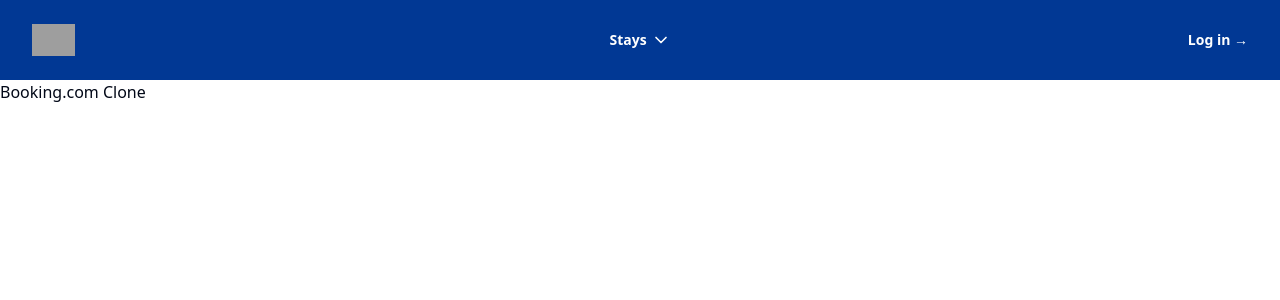
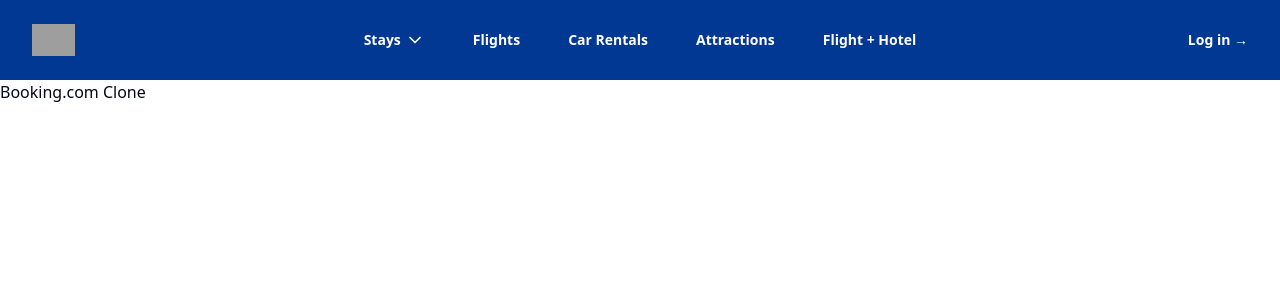
Before and after one commit to randilt/booking.com-clone-nextjs14, a Next.js app: page / in a window 1280 px wide. Shown: the top 300 px of the page. Built offline with nearby package versions, Linux system fonts and the light colour scheme; grey boxes are pictures that could not be loaded.

Commit message:
Finish bulding navbar

```diff
--- a/components/Header.tsx
+++ b/components/Header.tsx
@@ -127,6 +127,18 @@
               </Popover.Panel>
             </Transition>
           </Popover>
+          <a href="#" className="text-sm font-semibold leading-6 text-white">
+            Flights
+          </a>
+          <a href="#" className="text-sm font-semibold leading-6 text-white">
+            Car Rentals
+          </a>
+          <a href="#" className="text-sm font-semibold leading-6 text-white">
+            Attractions
+          </a>
+          <a href="#" className="text-sm font-semibold leading-6 text-white">
+            Flight + Hotel
+          </a>
         </Popover.Group>
         <div className="hidden lg:flex lg:flex-1 lg:justify-end">
           <a href="#" className="text-sm font-semibold leading-6 text-white">
```
